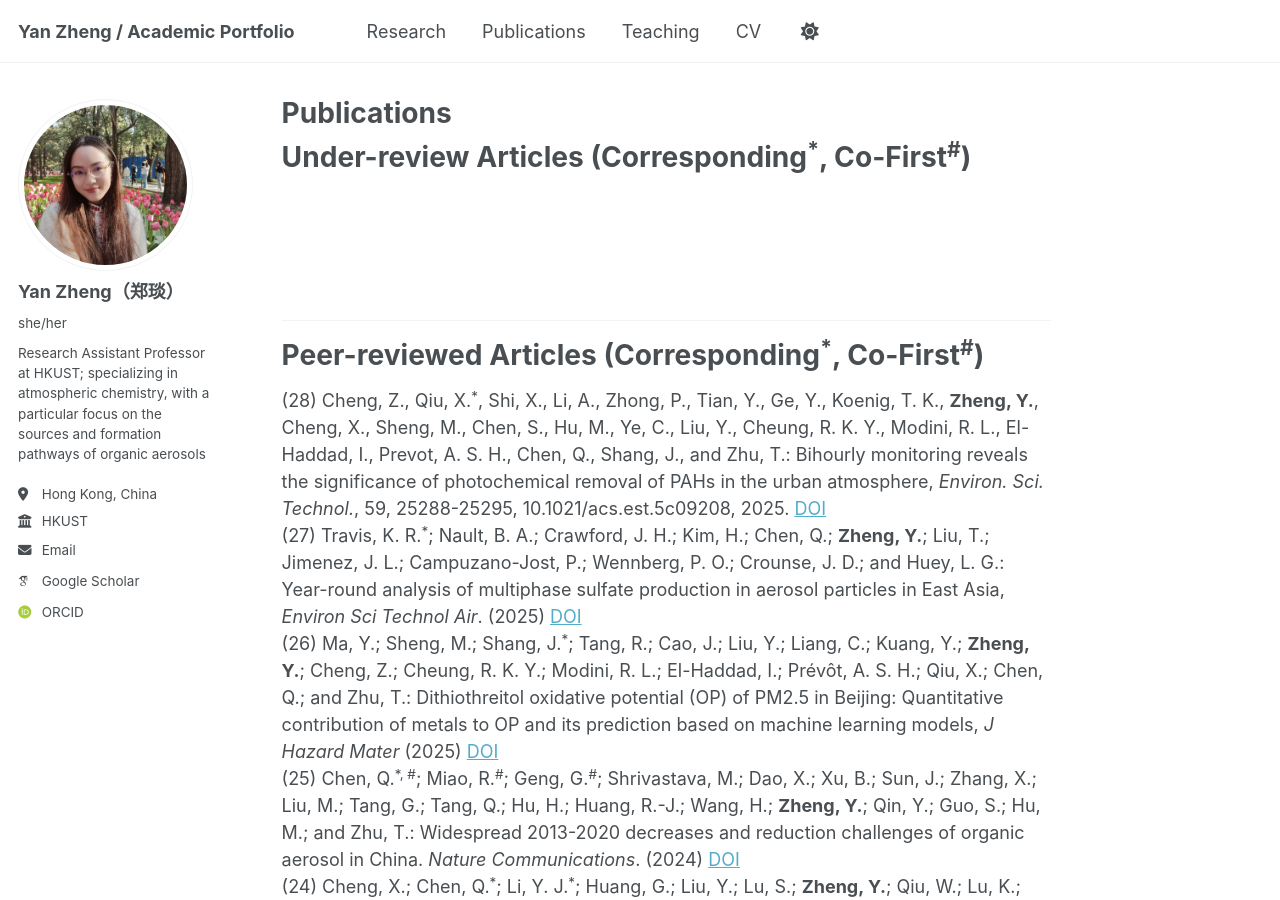
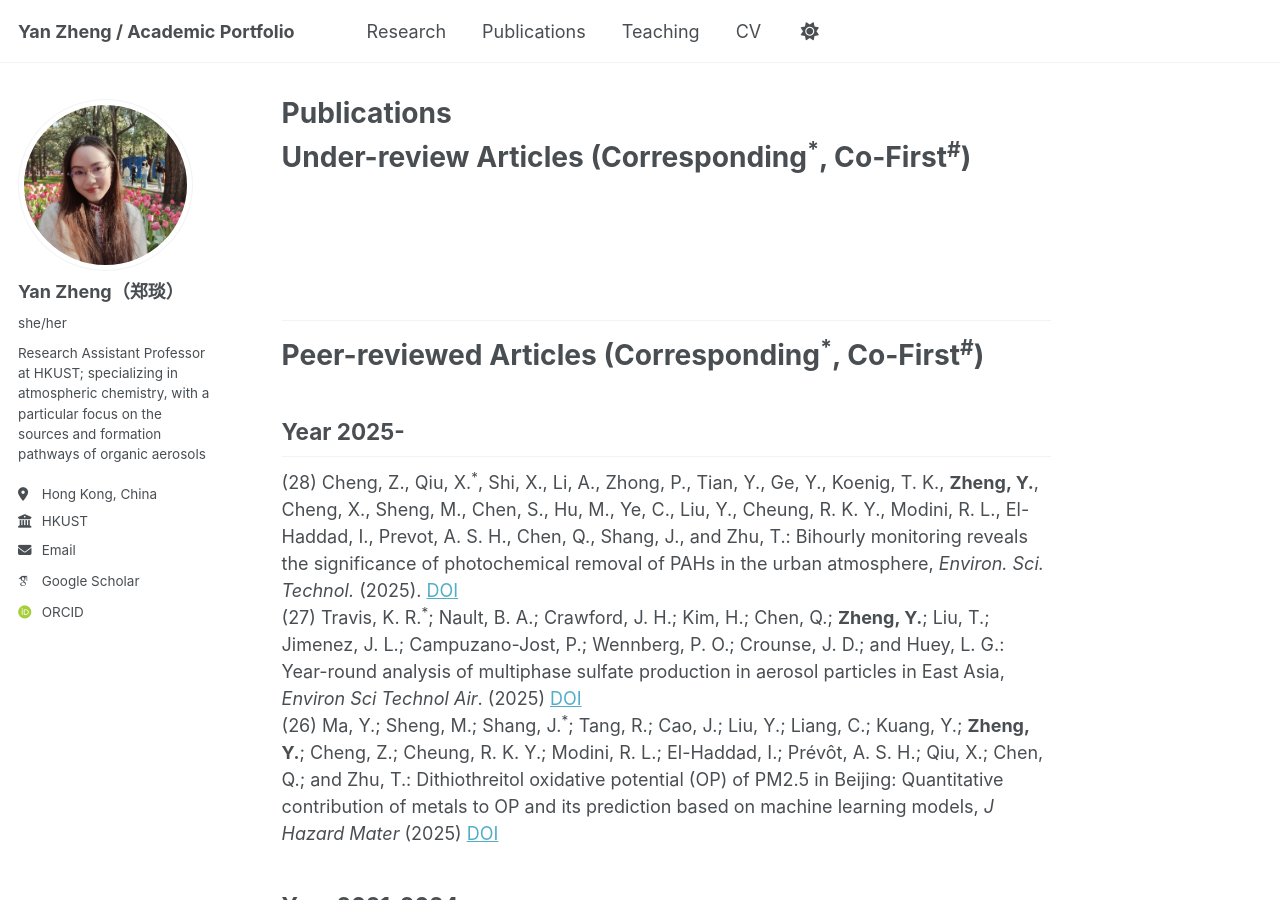
Before and after one commit to yanzheng41/yanzheng41.github.io, a Jekyll site: the page built from _pages/publications_zy.md, in a window 1280 px wide and 900 px high. Built offline with Jekyll 4.4.1, drawn with Linux system fonts in a browser that asks for light colours; some web fonts are replaced; a script bundle is joined from its source files by our own code; library files that are not in the unit come from our copies; some of the changed text lies outside the part shown.

Commit message:
Update publications_zy.md

```diff
--- a/_pages/publications_zy.md
+++ b/_pages/publications_zy.md
@@ -14,9 +14,13 @@
 
 ---
 # Peer-reviewed Articles (Corresponding<sup>\*</sup>, Co-First<sup>\#</sup>)
-(28) Cheng, Z., Qiu, X.<sup>\*</sup>, Shi, X., Li, A., Zhong, P., Tian, Y., Ge, Y., Koenig, T. K., **Zheng, Y.**, Cheng, X., Sheng, M., Chen, S., Hu, M., Ye, C., Liu, Y., Cheung, R. K. Y., Modini, R. L., El-Haddad, I., Prevot, A. S. H., Chen, Q., Shang, J., and Zhu, T.: Bihourly monitoring reveals the significance of photochemical removal of PAHs in the urban atmosphere, *Environ. Sci. Technol.*, 59, 25288-25295, 10.1021/acs.est.5c09208, 2025. [DOI](https://doi.org/10.1021/acs.est.5c09208)<br>
+
+## Year 2025-
+(28) Cheng, Z., Qiu, X.<sup>\*</sup>, Shi, X., Li, A., Zhong, P., Tian, Y., Ge, Y., Koenig, T. K., **Zheng, Y.**, Cheng, X., Sheng, M., Chen, S., Hu, M., Ye, C., Liu, Y., Cheung, R. K. Y., Modini, R. L., El-Haddad, I., Prevot, A. S. H., Chen, Q., Shang, J., and Zhu, T.: Bihourly monitoring reveals the significance of photochemical removal of PAHs in the urban atmosphere, *Environ. Sci. Technol.* (2025). [DOI](https://doi.org/10.1021/acs.est.5c09208)<br>
 (27) Travis, K. R.<sup>\*</sup>; Nault, B. A.; Crawford, J. H.; Kim, H.; Chen, Q.; **Zheng, Y.**; Liu, T.; Jimenez, J. L.; Campuzano-Jost, P.; Wennberg, P. O.; Crounse, J. D.; and Huey, L. G.: Year-round analysis of multiphase sulfate production in aerosol particles in East Asia, *Environ Sci Technol Air*. (2025) [DOI](https://doi.org/10.1021/acsestair.5c00136)<br>
 (26) Ma, Y.; Sheng, M.; Shang, J.<sup>\*</sup>; Tang, R.; Cao, J.; Liu, Y.; Liang, C.; Kuang, Y.; **Zheng, Y.**; Cheng, Z.; Cheung, R. K. Y.; Modini, R. L.; El-Haddad, I.; Prévôt, A. S. H.; Qiu, X.; Chen, Q.; and Zhu, T.: Dithiothreitol oxidative potential (OP) of PM2.5 in Beijing: Quantitative contribution of metals to OP and its prediction based on machine learning models, *J Hazard Mater* (2025) [DOI](https://doi.org/10.1016/j.jhazmat.2025.139471)<br>
+
+## Year 2021-2024
 (25) Chen, Q.<sup>\*, #</sup>; Miao, R.<sup>\#</sup>; Geng, G.<sup>\#</sup>; Shrivastava, M.; Dao, X.; Xu, B.; Sun, J.; Zhang, X.; Liu, M.; Tang, G.; Tang, Q.; Hu, H.; Huang, R.-J.; Wang, H.; **Zheng, Y.**; Qin, Y.; Guo, S.; Hu, M.; and Zhu, T.: Widespread 2013-2020 decreases and reduction challenges of organic aerosol in China. *Nature Communications*. (2024) [DOI](https://doi.org/10.1038/s41467-024-48902-0)<br>
 (24) Cheng, X.; Chen, Q.<sup>\*</sup>; Li, Y. J.<sup>\*</sup>; Huang, G.; Liu, Y.; Lu, S.; **Zheng, Y.**; Qiu, W.; Lu, K.; Qiu, X.; Bianchi, F.; Yan, C.; Yuan, B.; Shao, M.; Wang, Z.; Canagaratna, M. R.; Zhu, T.; Wu, Y.; Zeng, L.: Oxygenated organic molecules produced by low-NOx photooxidation of aromatic compounds and their contributions to secondary organic aerosol, *Atmos Chem Phys*. (2024) [DOI](https://doi.org/10.5194/acp-24-2099-2024)<br>
 (23) Cheung, R. K. Y.; Qi, L.; Manousakas, M. I.; Puthussery, J. V.; **Zheng, Y.**; Koenig, T. K.; Cui, T.; Wang, T.; Ge, Y.; Wei, G.; Kuang, Y.; Sheng, M.; Cheng, Z.; Li, A.; Li, Z.; Ran, W.; Xu, W.; Zhang, R.; Han, Y.; Wang, Q.; Wang, Z.; Sun, Y.; Cao, J.; Slowik, J. G.; Dällenbach, K. R.; Verma, V.; Gysel-Beer, M.; Qiu, X.; Chen, Q.; Shang, J.; El-Haddad, I.; Prévôt, A. S. H.<sup>\*</sup>; and Modini, R. L.<sup>\*</sup>: Major source categories of PM2.5 oxidative potential in wintertime Beijing and surroundings based on online dithiothreitol-based field measurements. *Sci Total Environ*. (2024) [DOI](https://doi.org/10.1016/j.scitotenv.2024.172345)<br>
```
Also changed, not shown: other parts of _pages/publications_zy.md (+2 -0 lines).
